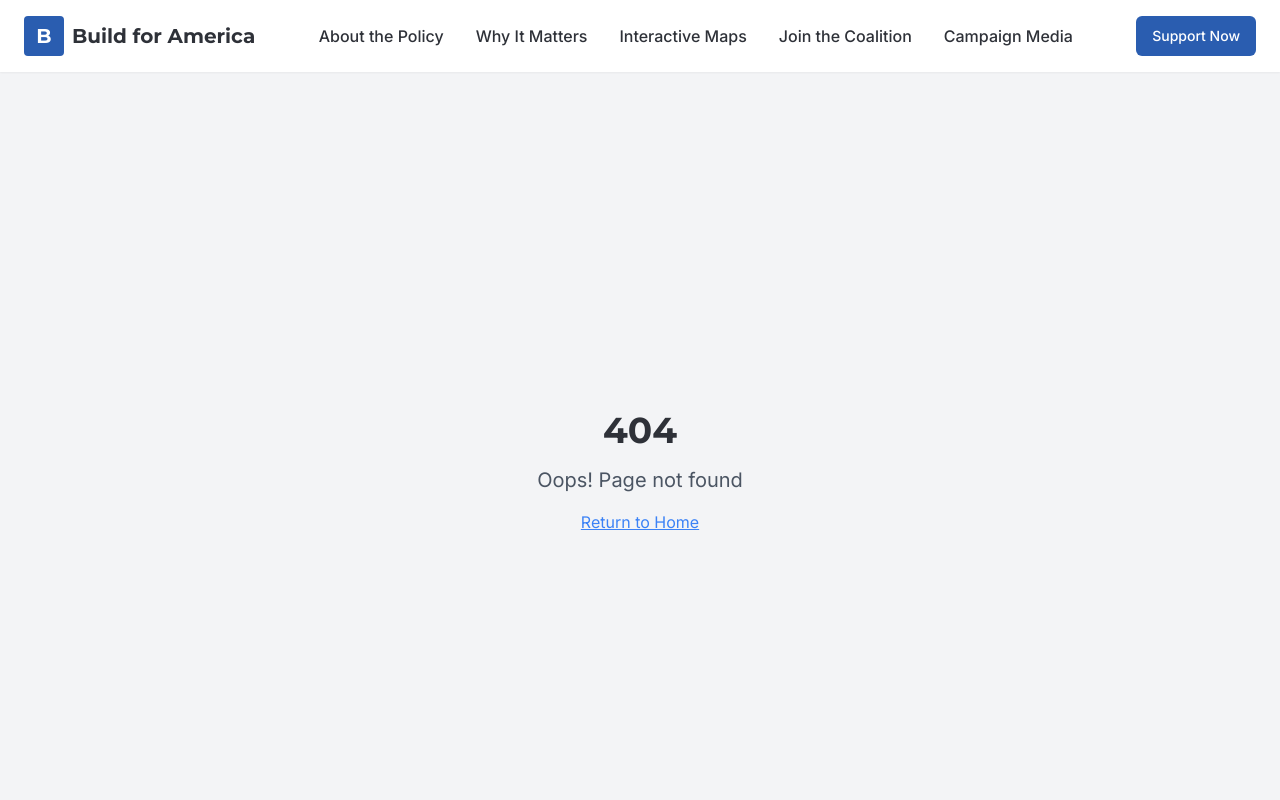
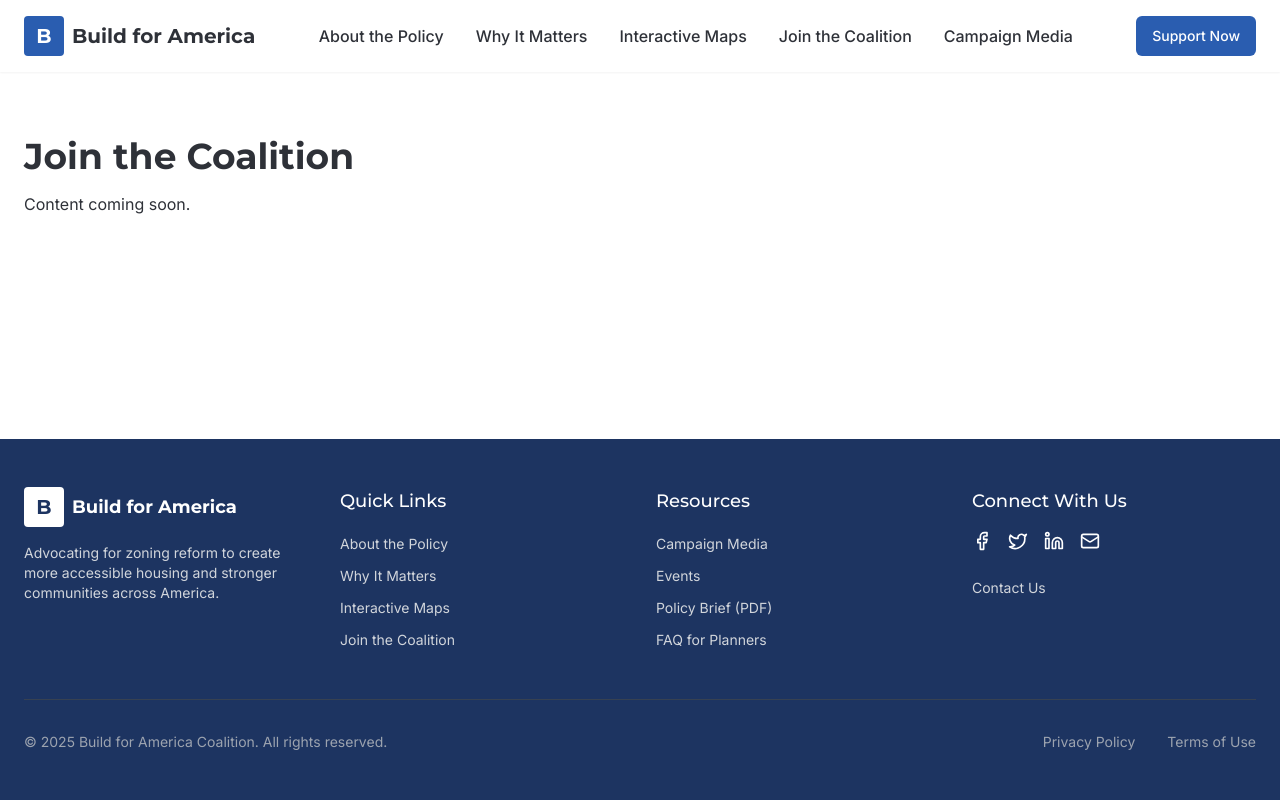
Before and after one commit to PBPL41/pbpl41.github.io, a React (Vite) app: page /coalition in a window 1280 px wide. Shown: the top 800 px of the page. Built offline with nearby package versions, Linux system fonts and the light colour scheme.

Commit message:
Add content placeholders
Add "Content coming soon" to the interactive maps, join the coalition, and campaign media pages.

```diff
--- a/src/App.tsx
+++ b/src/App.tsx
@@ -10,6 +10,9 @@ import AboutPolicy from "./pages/AboutPolicy";
 import WhyItMatters from "./pages/WhyItMatters";
 import Header from "./components/layout/Header";
 import Footer from "./components/layout/Footer";
+import Maps from "./pages/Maps";
+import Coalition from "./pages/Coalition";
+import Media from "./pages/Media";
 
 const queryClient = new QueryClient();
 
@@ -26,10 +29,9 @@ const App = () => (
               <Route path="/" element={<Index />} />
               <Route path="/about-policy" element={<AboutPolicy />} />
               <Route path="/why-it-matters" element={<WhyItMatters />} />
-              {/* These routes will be implemented in future iterations */}
-              <Route path="/maps" element={<NotFound />} />
-              <Route path="/coalition" element={<NotFound />} />
-              <Route path="/media" element={<NotFound />} />
+              <Route path="/maps" element={<Maps />} />
+              <Route path="/coalition" element={<Coalition />} />
+              <Route path="/media" element={<Media />} />
               <Route path="/events" element={<NotFound />} />
               <Route path="/contact" element={<NotFound />} />
               <Route path="*" element={<NotFound />} />
--- /dev/null
+++ b/src/pages/Coalition.tsx
@@ -0,0 +1,15 @@
+
+import React from 'react';
+
+const Coalition = () => {
+  return (
+    <main className="py-16">
+      <div className="container-wide">
+        <h1 className="text-4xl font-bold mb-4">Join the Coalition</h1>
+        <p>Content coming soon.</p>
+      </div>
+    </main>
+  );
+};
+
+export default Coalition;
--- /dev/null
+++ b/src/pages/Maps.tsx
@@ -0,0 +1,15 @@
+
+import React from 'react';
+
+const Maps = () => {
+  return (
+    <main className="py-16">
+      <div className="container-wide">
+        <h1 className="text-4xl font-bold mb-4">Interactive Maps</h1>
+        <p>Content coming soon.</p>
+      </div>
+    </main>
+  );
+};
+
+export default Maps;
--- /dev/null
+++ b/src/pages/Media.tsx
@@ -0,0 +1,15 @@
+
+import React from 'react';
+
+const Media = () => {
+  return (
+    <main className="py-16">
+      <div className="container-wide">
+        <h1 className="text-4xl font-bold mb-4">Campaign Media</h1>
+        <p>Content coming soon.</p>
+      </div>
+    </main>
+  );
+};
+
+export default Media;
```
